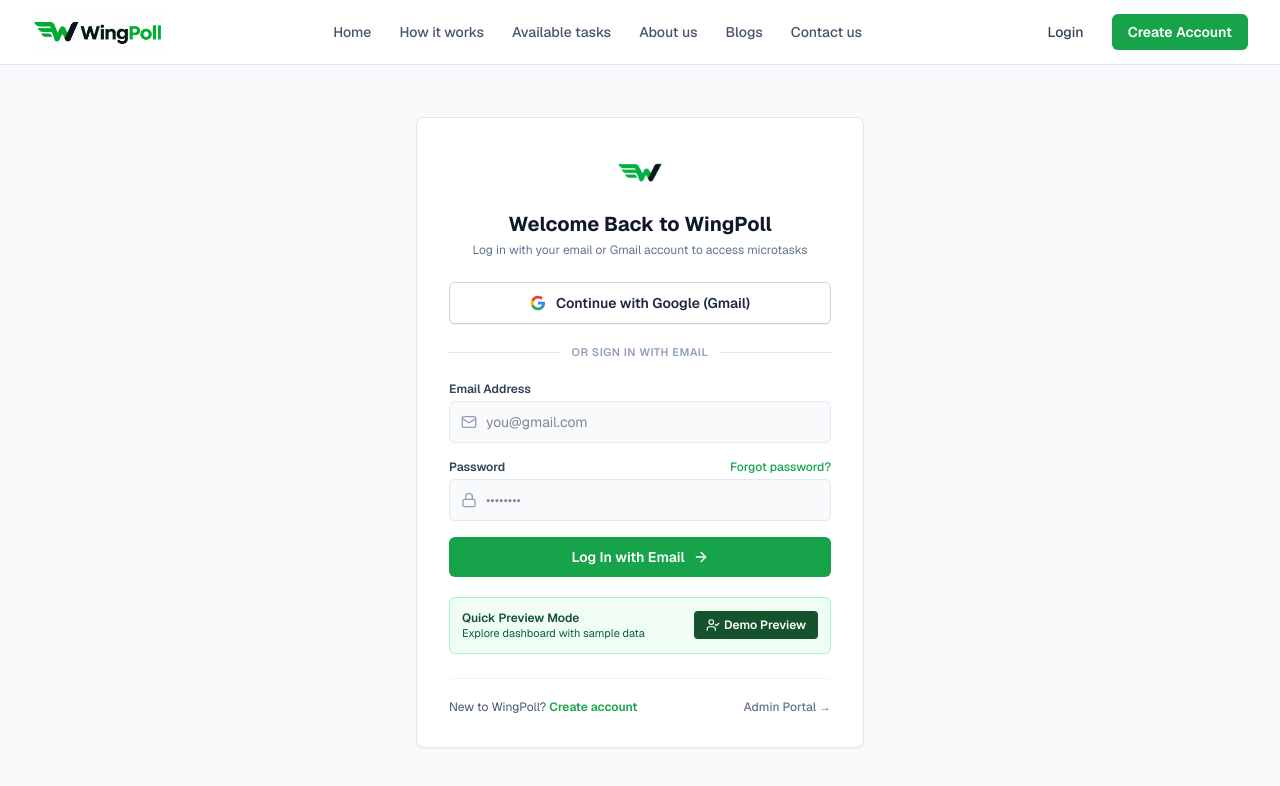
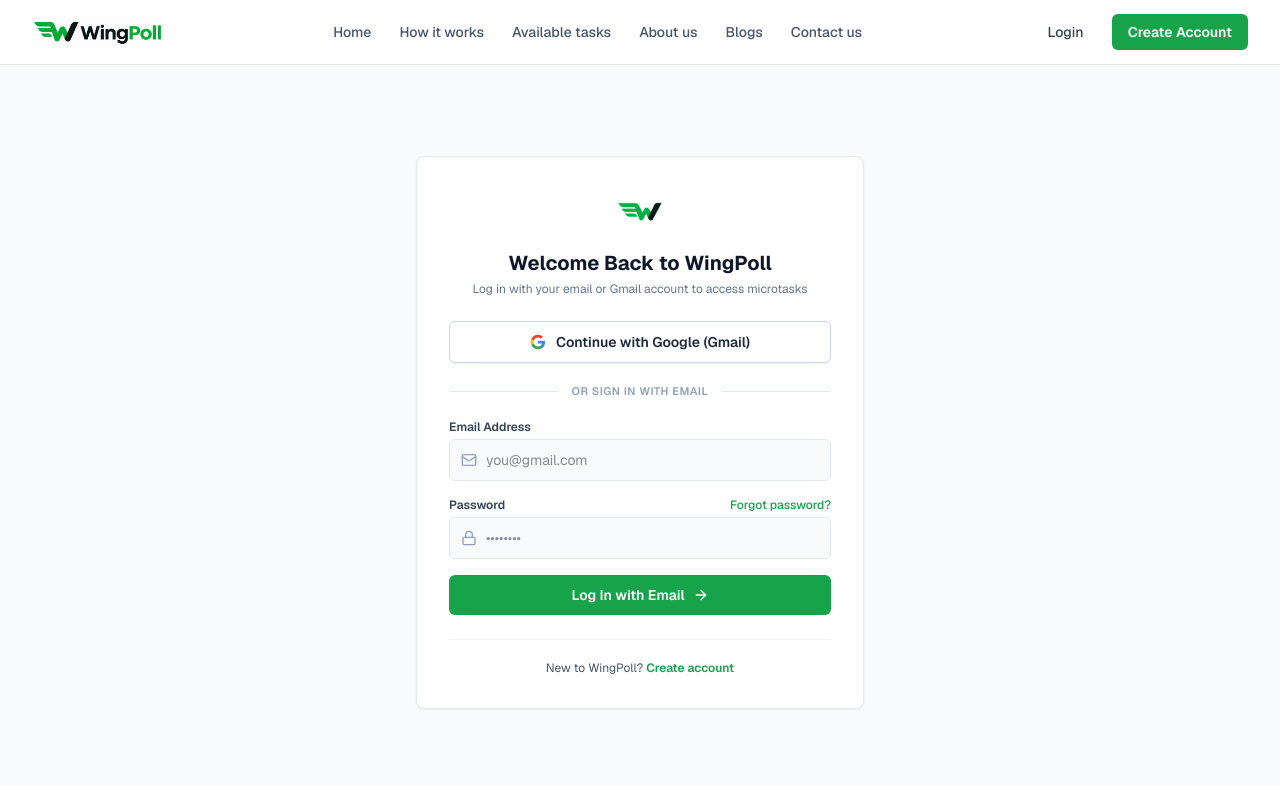
Before and after one commit to Olingsoft/wingpoll, a Next.js app: page /login in a window 1280 px wide. Shown: the top 786 px of the page. Built offline with nearby package versions, Linux system fonts and the light colour scheme; no server answers.

Commit message:
removal of admin link

```diff
--- a/app/login/page.tsx
+++ b/app/login/page.tsx
@@ -12,7 +12,6 @@ import {
   Loader2,
   Lock,
   Mail,
-  UserCheck,
 } from "lucide-react";
 import { Navbar } from "@/components/Navbar";
 import {
@@ -39,7 +38,6 @@ export default function LoginPage() {
   const {
     register,
     handleSubmit,
-    setValue,
     formState: { errors },
   } = useForm<LoginFormValues>({
     resolver: zodResolver(loginSchema),
@@ -94,12 +92,6 @@ export default function LoginPage() {
     } finally {
       setIsGoogleLoading(false);
     }
-  };
-
-  const handleQuickDemoLogin = () => {
-    setValue("email", "john@example.com");
-    setValue("password", "password123");
-    router.push("/dashboard");
   };
 
   return (
@@ -246,39 +238,13 @@ export default function LoginPage() {
             </button>
           </form>
 
-          {/* Demo Account Quick Fill */}
-          <div className="mt-5 p-3 rounded-md bg-[#F0FDF4] border border-emerald-200 flex items-center justify-between gap-3">
-            <div className="text-xs text-[#14532D]">
-              <p className="font-semibold">Quick Preview Mode</p>
-              <p className="text-[11px] text-emerald-800">
-                Explore dashboard with sample data
-              </p>
-            </div>
-            <button
-              type="button"
-              onClick={handleQuickDemoLogin}
-              className="px-3 py-1.5 text-xs font-semibold bg-[#14532D] text-white rounded hover:bg-emerald-950 inline-flex items-center gap-1 shrink-0 cursor-pointer"
+          <div className="mt-6 pt-5 border-t border-slate-100 text-center text-xs text-slate-600">
+            New to WingPoll?{" "}
+            <Link
+              href="/register"
+              className="font-semibold text-[#16A34A] hover:underline"
             >
-              <UserCheck className="w-3.5 h-3.5" />
-              <span>Demo Preview</span>
-            </button>
-          </div>
-
-          <div className="mt-6 pt-5 border-t border-slate-100 flex flex-col sm:flex-row items-center justify-between gap-2 text-xs text-slate-600">
-            <span>
-              New to WingPoll?{" "}
-              <Link
-                href="/register"
-                className="font-semibold text-[#16A34A] hover:underline"
-              >
-                Create account
-              </Link>
-            </span>
-            <Link
-              href="/admin"
-              className="font-medium text-slate-500 hover:text-slate-800"
-            >
-              Admin Portal →
+              Create account
             </Link>
           </div>
         </div>
```
